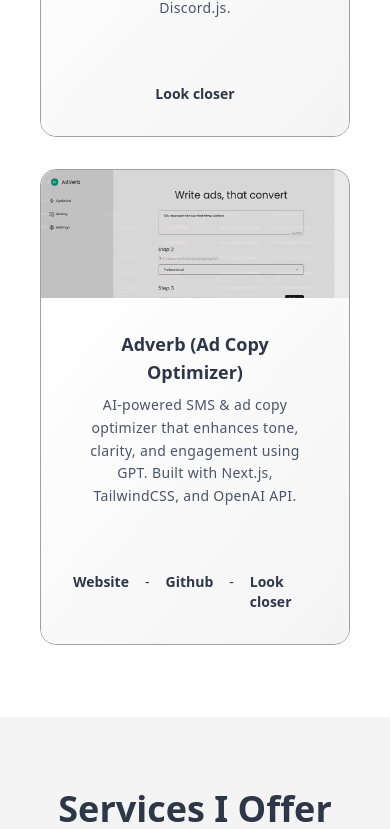
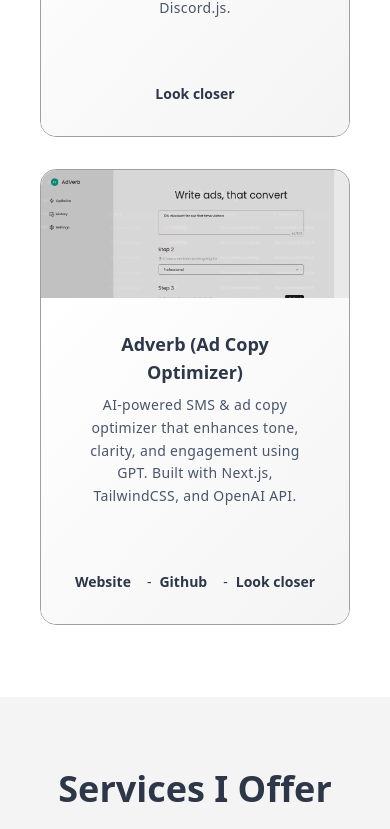
Before and after one commit to xsqu1znt/MyPortfolio_4Hire, a React (Vite) app: page / in a window 390 px wide. Shown: the part 1515-2344 px from the top of the page. Built offline with nearby package versions, Linux system fonts and the light colour scheme.

Commit message:
design fix v2

```diff
--- a/src/App.tsx
+++ b/src/App.tsx
@@ -103,7 +103,7 @@
 
                                 {/* Project links */}
                                 {project.links && (
-                                    <div className="mt-auto flex gap-4 p-8 md:gap-2">
+                                    <div className="mt-auto flex gap-2 p-8">
                                         {[
                                             project.links.demo && { href: project.links.demo, label: "Website" },
                                             project.links.github && { href: project.links.github, label: "Github" },
@@ -111,7 +111,10 @@
                                         ]
                                             .filter((link): link is { href: string; label: string } => Boolean(link))
                                             .map((link, index, array) => (
-                                                <span key={link.label} className="flex gap-4 text-sm md:gap-2 md:text-base">
+                                                <span
+                                                    key={link.label}
+                                                    className="flex gap-4 text-sm text-nowrap md:gap-2 md:text-base"
+                                                >
                                                     <a
                                                         href={link.href}
                                                         target="_blank"
```
